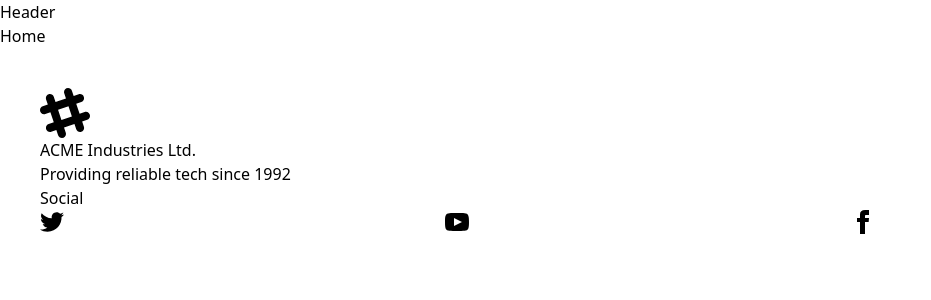
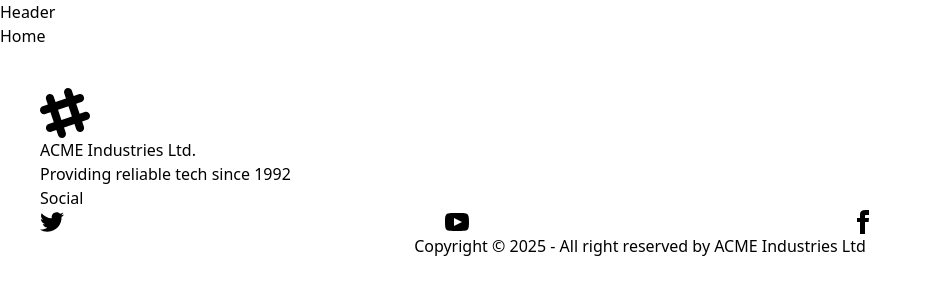
Before and after one commit to minajarifa/restaurant-client, a React (Vite) app: page / in a window 1280 px wide. Shown: the top 300 px of the page, without its empty margins (0-931 px from the left). Built offline with nearby package versions, Linux system fonts and the light colour scheme.

Commit message:
copy right text

```diff
--- a/src/Pages/Shared/Footer/Footer.jsx
+++ b/src/Pages/Shared/Footer/Footer.jsx
@@ -58,6 +58,9 @@ export default function Footer() {
             </a>
           </div>
         </div>
+        <div className="w-full">
+          <p className="w-full text-center">Copyright © 2025 - All right reserved by ACME Industries Ltd</p>
+        </div>
       </footer>
     </div>
   );
--- a/src/main.jsx
+++ b/src/main.jsx
@@ -6,6 +6,8 @@ import { router } from "./Routers/router";
 
 createRoot(document.getElementById("root")).render(
   <StrictMode>
-    <RouterProvider router={router} />
+    <div className="max-w-screen-xl mx-auto">
+      <RouterProvider router={router} />
+    </div>
   </StrictMode>
 );
```
